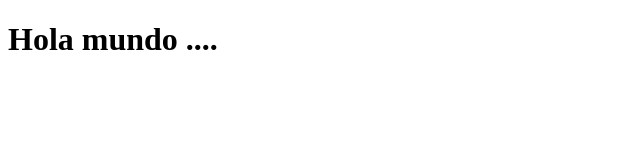
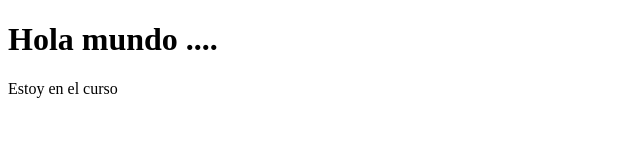
Before and after one commit to JuanApazaG/PROYECTO-SIS301, a plain HTML site: page index.html in a window 1280 px wide. Shown: the whole page, without its empty margins (0-640 px from the left). Drawn offline with Linux system fonts and the light colour scheme.

Commit message:
primer commit soledad

```diff
--- a/index.html
+++ b/index.html
@@ -8,5 +8,6 @@
 </head>
 <body>
     <h1>Hola mundo ....</h1>
+    <p>Estoy en el curso</p>
 </body>
 </html>
```
